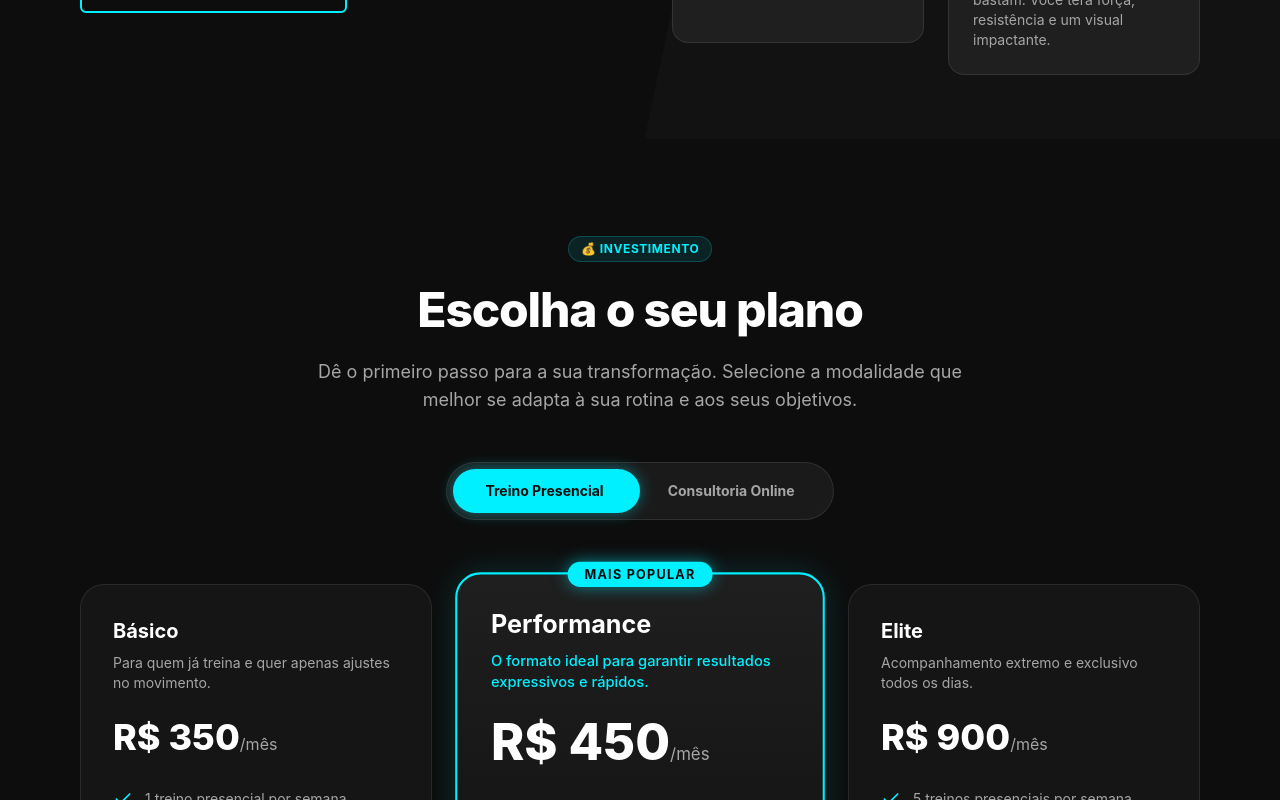
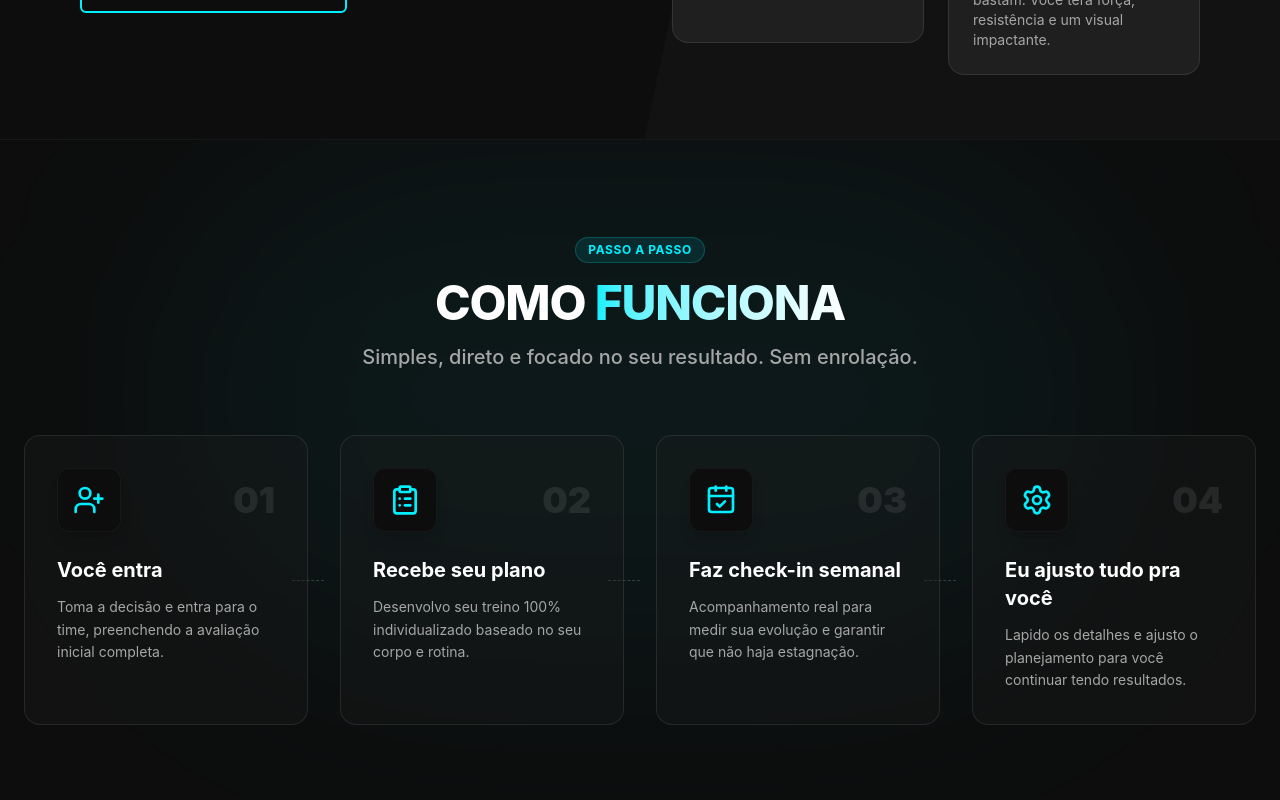
Before and after one commit to 04ale/dominicale-personal, a React (Vite) app: page / in a window 1280 px wide. Shown: the part 4440-5240 px from the top of the page. Built offline with nearby package versions, Linux system fonts and the light colour scheme.

Commit message:
adding how it works section

```diff
--- a/src/App.tsx
+++ b/src/App.tsx
@@ -3,6 +3,7 @@ import AboutMe from './components/AboutMe'
 import Problem from './components/Problem'
 import RealResults from './components/RealResults'
 import Methods from './components/Methods'
+import HowItWorks from './components/HowItWorks'
 import Plans from './components/Plans'
 import FinalCTA from './components/FinalCTA'
 import Header from './components/layout/Header'
@@ -18,6 +19,7 @@ function App() {
       <Problem id="problemas" />
       <RealResults id="resultados" />
       <Methods id="metodologia" />
+      <HowItWorks id="comoeutrabalho" />
       <Plans id="planos" />
       <FinalCTA id="ctafinal" />
       <Footer id="" />
--- a/src/components/HowItWorks.tsx
+++ b/src/components/HowItWorks.tsx
@@ -1,9 +1,80 @@
-function HowItWorks() {
+import { UserPlus, ClipboardList, CalendarCheck, Settings } from 'lucide-react';
+
+const steps = [
+    {
+        number: "01",
+        title: "Você entra",
+        description: "Toma a decisão e entra para o time, preenchendo a avaliação inicial completa.",
+        icon: <UserPlus size={32} className="text-electric" />
+    },
+    {
+        number: "02",
+        title: "Recebe seu plano",
+        description: "Desenvolvo seu treino 100% individualizado baseado no seu corpo e rotina.",
+        icon: <ClipboardList size={32} className="text-electric" />
+    },
+    {
+        number: "03",
+        title: "Faz check-in semanal",
+        description: "Acompanhamento real para medir sua evolução e garantir que não haja estagnação.",
+        icon: <CalendarCheck size={32} className="text-electric" />
+    },
+    {
+        number: "04",
+        title: "Eu ajusto tudo pra você",
+        description: "Lapido os detalhes e ajusto o planejamento para você continuar tendo resultados.",
+        icon: <Settings size={32} className="text-electric" />
+    }
+];
+
+export default function HowItWorks({ id }: { id?: string }) {
     return (
-        <section>
-            <h2>HowItWorks</h2>
+        <section id={id} className="py-24 bg-deep-onyx relative overflow-hidden border-t border-platinum-light/5">
+            {/* Background Glow */}
+            <div className="absolute top-0 left-1/2 -translate-x-1/2 w-3/4 h-3/4 bg-electric/5 blur-[120px] rounded-full pointer-events-none"></div>
+
+            <div className="container mx-auto px-6 max-w-7xl relative z-10">
+                <div className="text-center mb-16">
+                    <span className="inline-block py-1 px-3 rounded-full bg-electric/10 text-electric font-bold tracking-wider text-xs uppercase mb-4 border border-electric/20">
+                        Passo a Passo
+                    </span>
+                    <h2 className="text-4xl md:text-5xl font-extrabold text-pure-white tracking-tight mb-4">
+                        COMO <span className="text-transparent bg-clip-text bg-linear-to-r from-electric to-pure-white">FUNCIONA</span>
+                    </h2>
+                    <p className="text-silver-mist text-lg md:text-xl font-medium max-w-2xl mx-auto">
+                        Simples, direto e focado no seu resultado. Sem enrolação.
+                    </p>
+                </div>
+
+                <div className="grid grid-cols-1 md:grid-cols-2 lg:grid-cols-4 gap-8">
+                    {steps.map((step, index) => (
+                        <div key={index} className="relative group">
+                            {/* Card */}
+                            <div className="h-full bg-gunmetal-grey/30 border border-platinum-light/10 rounded-2xl p-8 hover:bg-gunmetal-grey/50 hover:border-electric/30 transition-all duration-300 flex flex-col items-start relative z-10">
+                                <div className="flex items-center justify-between w-full mb-6">
+                                    <div className="w-16 h-16 rounded-xl bg-deep-onyx border border-platinum-light/5 flex items-center justify-center shadow-lg group-hover:scale-110 transition-transform duration-300">
+                                        {step.icon}
+                                    </div>
+                                    <span className="text-4xl font-black text-platinum-light/10 group-hover:text-electric/20 transition-colors duration-300">
+                                        {step.number}
+                                    </span>
+                                </div>
+                                <h3 className="text-xl font-bold text-pure-white mb-3 group-hover:text-electric transition-colors duration-300">
+                                    {step.title}
+                                </h3>
+                                <p className="text-silver-mist leading-relaxed text-sm">
+                                    {step.description}
+                                </p>
+                            </div>
+
+                            {/* Connecting line (desktop) */}
+                            {index < steps.length - 1 && (
+                                <div className="hidden lg:block absolute top-1/2 -right-4 w-8 h-px border-t border-dashed border-platinum-light/20 z-0"></div>
+                            )}
+                        </div>
+                    ))}
+                </div>
+            </div>
         </section>
-    )
+    );
 }
-
-export default HowItWorks;
--- a/src/components/layout/LayoutPage.tsx
+++ /dev/null
@@ -1,7 +0,0 @@
-export function LayoutPage({ children }: { children: React.ReactNode }) {
-    return (
-        <>
-            {children}
-        </>
-    )
-}
```
